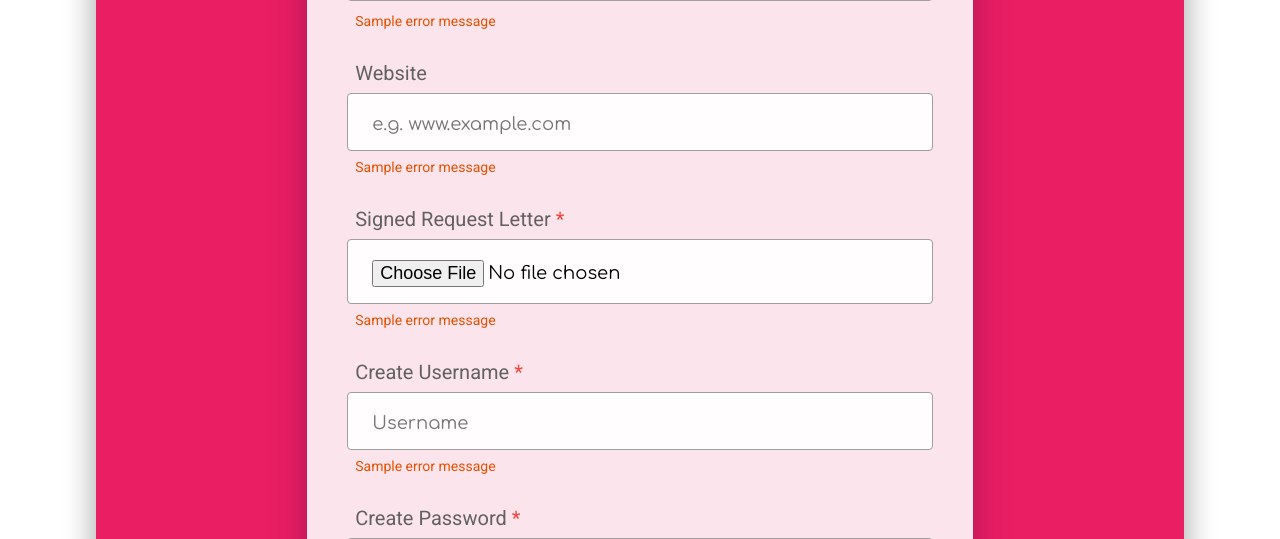
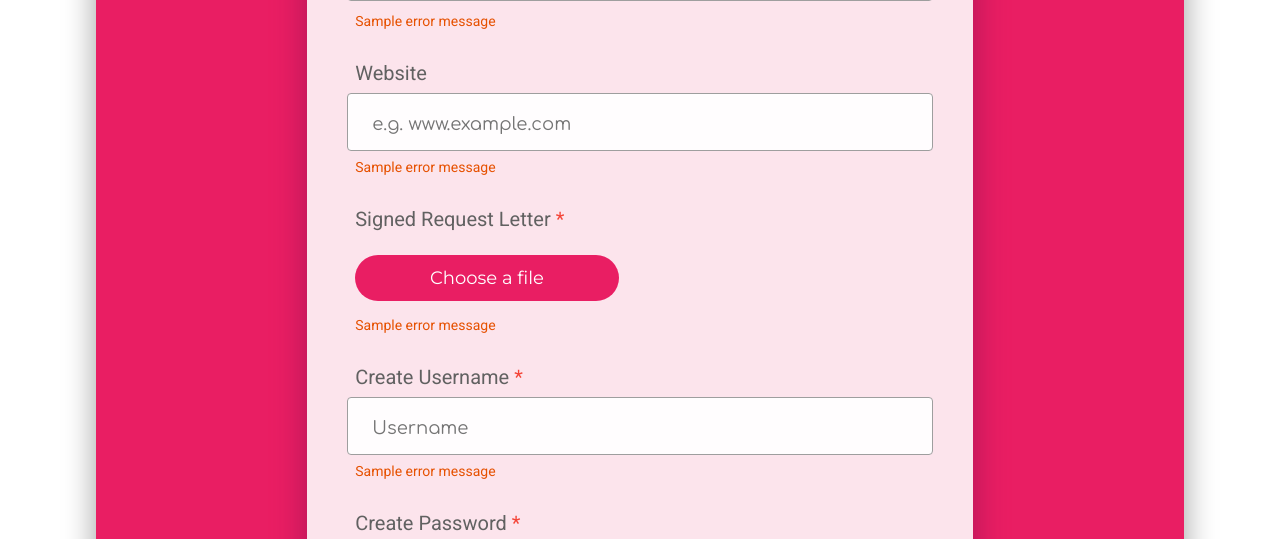
Before and after one commit to Kairn/se-eon-venture, a Django app: page /register/ in a window 1280 px wide. Shown: the part 1473-2012 px from the top of the page. Run offline with Django 3.2, Linux system fonts and the light colour scheme; style sheets or scripts are compiled from the project's sources; parts of the project's set-up code (start-up, migrations or seed data) failed here and were passed over.

Commit message:
style file input for forms

```diff
--- a/seev/apps/core/static/core/scss/main.scss
+++ b/seev/apps/core/static/core/scss/main.scss
@@ -379,6 +379,12 @@ $card-width: 300px;
   .form-action-btn:not(.reset-btn) {
     background-color: #d81b60;
   }
+  label.form-inp-label {
+    background-color: #e91e63;
+    &:hover {
+      background-color: #c2185b;
+    }
+  }
 }
 
 #reg-form-wrapper {
--- a/seev/apps/core/templates/core/register.html
+++ b/seev/apps/core/templates/core/register.html
@@ -24,6 +24,9 @@
 					{% endif %}
 				</div>
 				{{ field }}
+				{% if field.field.widget.input_type == 'file' %}
+				<label for="id_{{ field.name }}" class="form-inp-label">Choose a file</label>
+				{% endif %}
 				<div class="form-ie-wrapper">Sample error message</div>
 			</div>
 			{% endfor %}
--- a/seev/resources/scss/global.scss
+++ b/seev/resources/scss/global.scss
@@ -171,6 +171,41 @@ form {
   }
 }
 
+input[type="file"] {
+  height: 0;
+  overflow: hidden;
+  width: 0;
+  padding: 0;
+  margin: 0;
+  border: none;
+  border-radius: 0;
+  opacity: 0;
+  display: block;
+}
+
+input[type="file"] + label.form-inp-label {
+  font-family: "Montserrat", sans-serif;
+  font-size: 18px;
+  display: block;
+  width: 100%;
+  color: white;
+  text-align: center;
+  padding: 0.75rem;
+  margin: 1rem 0 1rem 0.5rem;
+  border-radius: 23.2px;
+  width: 45%;
+  cursor: pointer;
+  transition-property: background-color;
+  transition-duration: 0.25s;
+  &:hover {
+    transition-property: background-color;
+    transition-duration: 0.25s;
+  }
+  @include mobile {
+    width: 60%;
+  }
+}
+
 .font-rob {
   font-family: "Roboto", sans-serif;
 }
```
